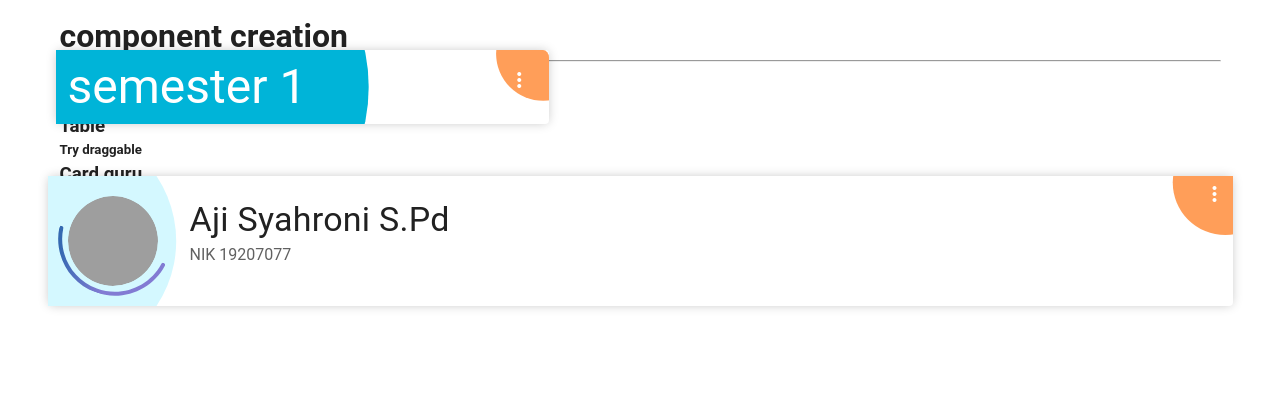
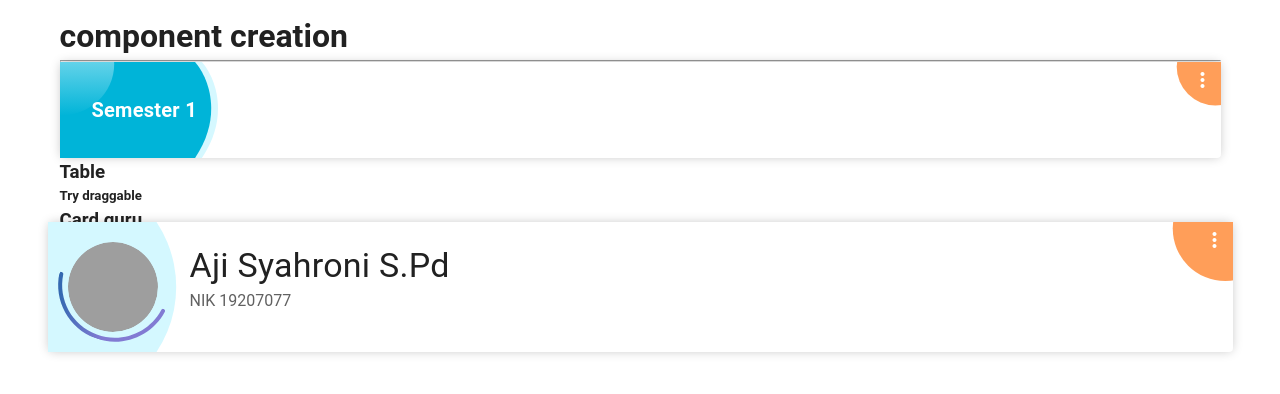
Before and after one commit to ajisyahroni/Akademix-akademik, a Vue app: page / in a window 1280 px wide. Shown: the top 394 px of the page. Built offline with nearby package versions, Linux system fonts and the light colour scheme; grey boxes are pictures that could not be loaded.

Commit message:
UPDATE: fix card

```diff
--- a/src/components/Schedule/Card.vue
+++ b/src/components/Schedule/Card.vue
@@ -1,27 +1,18 @@
 <template>
-  <v-row>
-    <v-col v-for="i in 1" :key="i" cols="5" class="mx-2">
-      <v-card elevation="0" class="rounded-card">
-        <v-row justify="space-between" class="main-card">
-          <div class="rounded-bg-left">
-            <v-col>
-              <div>
-                <h1 class="text-h5 text-lg-h3 text-md-h4">semester 1</h1>
-              </div>
-            </v-col>
-          </div>
-
-          <div class="rounded-bg-right">
-            <v-col>
-              <v-btn icon color="white">
-                <v-icon>more_vert</v-icon>
-              </v-btn>
-            </v-col>
-          </div>
-        </v-row>
-      </v-card>
-    </v-col>
-  </v-row>
+  <v-card elevation="0" >
+    <div class="d-flex justify-space-between main-card">
+      <div class="bg-svg ma-0">
+        <v-card-title class="ma-4">
+          <h4>Semester 1</h4>
+        </v-card-title>
+      </div>
+      <div class="rounded-bg-right pl-4" >
+        <v-btn color="white" icon>
+          <v-icon>more_vert</v-icon>
+        </v-btn>
+      </div>
+    </div>
+  </v-card>
 </template>
 
 <script>
@@ -29,6 +20,10 @@ export default {};
 </script>
 
 <style scoped>
+.bg-svg {
+  background-image: url("../../assets/card_bg.svg");
+  background-size: contain;
+}
 .main-card {
   background-color: white;
   color: white;
@@ -36,21 +31,16 @@ export default {};
   box-shadow: 0px 0px 11px -1px rgba(0, 0, 0, 0.23);
 }
 
-.main-card > .rounded-bg-left {
-  background-color: #00b4d8;
-  width: 70%;
-  clip-path: circle(70% at 40% 50%);
-}
-
 .main-card > .rounded-bg-right {
-  border-top-right-radius: 10%;
+   /* flex-grow: 0.02; */
+  /* border-top-right-radius: 1%; */
   background-color: #ff9e59;
-  clip-path: circle(70% at 90% 5%);
+  clip-path: circle(50% at 90% 5%);
   transition: clip-path 0.25s ease-in-out;
 }
 
 .main-card > .rounded-bg-right:hover {
-  clip-path: circle(80% at 90% 5%);
+  clip-path: circle(54% at 90% 5%);
   background-color: #fa8e40;
 }
 </style>
```
